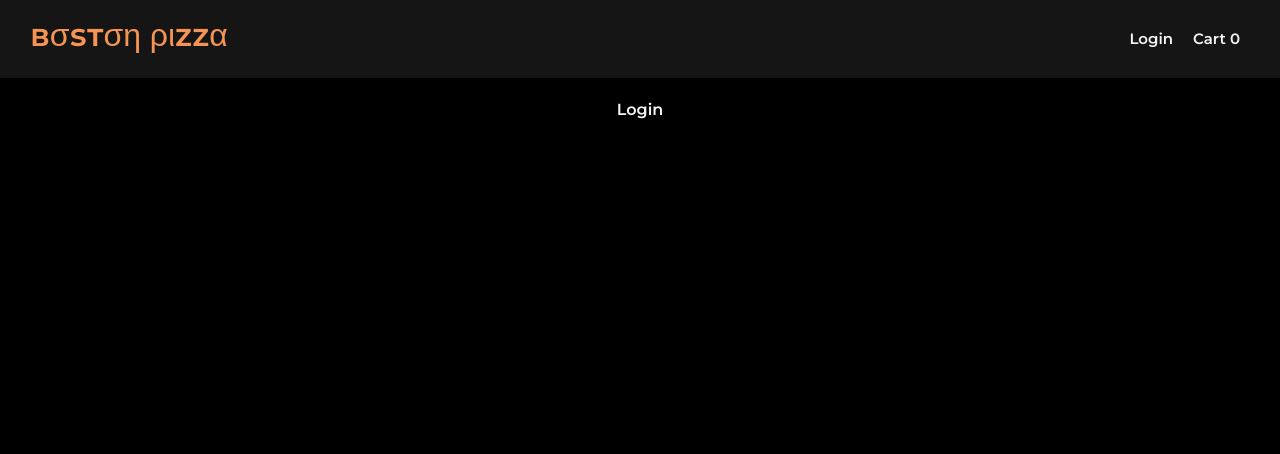
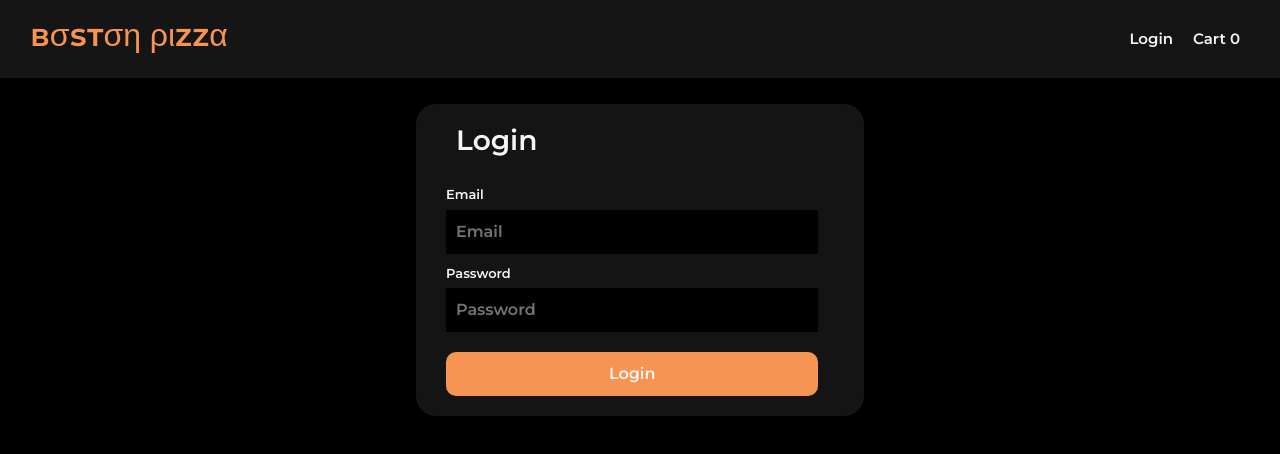
Before and after one commit to PratapTyagi/pizza-mern, a React (Create React App) app: page /login in a window 1280 px wide. Shown: the top 454 px of the page. Built offline with nearby package versions, Linux system fonts and the light colour scheme.

Commit message:
Now data is comming about user after logging in

```diff
--- a/src/actions/userActions.js
+++ b/src/actions/userActions.js
@@ -3,9 +3,20 @@ export const registerUser = (user) => async (dispatch) => {
   dispatch({ type: "USER_REGIISTER_REQUEST" });
 
   try {
-    const res = await axios.post("/api/users/register", { user });
+    const res = await axios.post("/api/users/register", user);
     dispatch({ type: "USER_REGISTER_SUCCESS" });
   } catch (error) {
     dispatch({ type: "USER_REGISTER_FAILED", payload: error });
   }
 };
+
+export const loginUser = (user) => async (dispatch) => {
+  dispatch({ type: "USER_LOGIN_REQUEST" });
+
+  try {
+    const { data } = await axios.post("/api/users/login", user);
+    dispatch({ type: "USER_LOGIN_SUCCESS", payload: data });
+  } catch (error) {
+    dispatch({ type: "USER_LOGIN_FAILED", payload: error });
+  }
+};
--- a/src/components/navabar/Navbar.css
+++ b/src/components/navabar/Navbar.css
@@ -17,14 +17,14 @@
   align-items: center;
 }
 
-.right > .link > .login {
+.right > .link > h5 {
   cursor: pointer;
   padding: 30px 10px;
   margin: 0;
   font-size: 15px;
 }
 
-.right > .link > .login:hover {
+.right > .link > h5:hover {
   background-color: var(--theame-color);
 }
 
--- a/src/components/navabar/Navbar.jsx
+++ b/src/components/navabar/Navbar.jsx
@@ -12,12 +12,8 @@ const Navbar = () => {
         </Link>
       </div>
       <div className="right">
-        <Link
-          className="link"
-          to="/register"
-          style={{ textDecoration: "none" }}
-        >
-          <h5 className="login">Login</h5>
+        <Link className="link" to="/login" style={{ textDecoration: "none" }}>
+          <h5>Login</h5>
         </Link>
 
         <Link className="link" to="/cart" style={{ textDecoration: "none" }}>
--- a/src/reducers/userReducer.js
+++ b/src/reducers/userReducer.js
@@ -20,3 +20,27 @@ export const registerUserReducer = (state = {}, action) => {
       return state;
   }
 };
+
+export const loginUserReducer = (state = {}, action) => {
+  switch (action.type) {
+    case "USER_LOGIN_REQUEST":
+      return {
+        loading: true,
+      };
+
+    case "USER_LOGIN_SUCCESS":
+      return {
+        loading: false,
+        success: true,
+        currentUser: action.payload,
+      };
+    case "USER_LOGIN_FAILED":
+      return {
+        loading: false,
+        error: action.payload,
+      };
+
+    default:
+      return state;
+  }
+};
--- a/src/screens/authentication/Login.css
+++ b/src/screens/authentication/Login.css
@@ -0,0 +1,59 @@
+.login_page {
+  margin-top: 2%;
+}
+
+.login {
+  border-radius: 20px;
+  background-color: rgb(21, 20, 20);
+  margin: auto;
+  width: 35%;
+  text-align: left;
+}
+
+.login > h3 {
+  padding: 20px 0 0 40px;
+}
+
+.login__form {
+  display: flex;
+  flex-direction: column;
+  padding: 10px 0 0 10px;
+}
+
+.login__form > p {
+  margin: 0;
+  padding: 10px 10px 5px 20px;
+  font-size: 13px;
+}
+
+.login__form > input {
+  width: 85%;
+  margin-left: 20px;
+  padding: 10px;
+  font-weight: 2px;
+  outline: none;
+  border: none;
+  color: grey;
+  background-color: black;
+}
+
+.login__form > button {
+  width: 85%;
+  margin: 20px 0 20px 20px;
+  padding: 10px;
+  text-align: center;
+  color: whitesmoke;
+  background-color: var(--theame-color);
+  outline: none;
+  border: none;
+  border-radius: 10px;
+}
+
+@media screen and (max-width: 800px) {
+  .login {
+    width: fit-content;
+  }
+  .login__form {
+    padding: 10px 10px 0 10px;
+  }
+}
--- a/src/screens/authentication/Login.jsx
+++ b/src/screens/authentication/Login.jsx
@@ -1,6 +1,52 @@
 import "./Login.css";
+import { useState, useEffect } from "react";
+
+import { useDispatch, useSelector } from "react-redux";
+import { loginUser } from "../../actions/userActions";
 const Login = () => {
-  return <div className="login">Login</div>;
+  const [email, setemail] = useState("");
+  const [password, setpassword] = useState("");
+
+  const dispatch = useDispatch();
+
+  const login = (e) => {
+    e.preventDefault();
+    const userDetails = {
+      email,
+      password,
+    };
+    dispatch(loginUser(userDetails));
+  };
+
+  return (
+    <div className="login_page">
+      <div className="login">
+        <h3>Login</h3>
+        <form className="login__form">
+          <p>Email</p>
+          <input
+            type="text"
+            placeholder="Email"
+            value={email}
+            onChange={(e) => setemail(e.target.value)}
+            required
+          />
+
+          <p>Password</p>
+          <input
+            type="password"
+            placeholder="Password"
+            value={password}
+            onChange={(e) => setpassword(e.target.value)}
+            required
+          />
+          <button type="submit" onClick={login}>
+            Login
+          </button>
+        </form>
+      </div>
+    </div>
+  );
 };
 
 export default Login;
--- a/src/screens/authentication/Register.jsx
+++ b/src/screens/authentication/Register.jsx
@@ -1,4 +1,7 @@
 import { useState, useEffect } from "react";
+
+import { useDispatch, useSelector } from "react-redux";
+import { registerUser } from "../../actions/userActions";
 
 import "./Register.css";
 const Register = () => {
@@ -6,6 +9,8 @@ const Register = () => {
   const [email, setemail] = useState("");
   const [password, setpassword] = useState("");
   const [cpassword, setcpassword] = useState("");
+
+  const dispatch = useDispatch();
 
   const register = () => {
     if (password !== cpassword) {
@@ -17,6 +22,7 @@ const Register = () => {
         password,
       };
       console.log(user);
+      dispatch(registerUser(user));
     }
   };
 
--- a/src/store/store.js
+++ b/src/store/store.js
@@ -5,12 +5,13 @@ import { composeWithDevTools } from "redux-devtools-extension";
 
 import { getAllPizzaReducer } from "../reducers/pizzaReducers";
 import { cartReducer } from "../reducers/cartReducer";
-import { registerUserReducer } from "../reducers/userReducer";
+import { registerUserReducer, loginUserReducer } from "../reducers/userReducer";
 
 const finalReducer = combineReducers({
   getAllPizzaReducer,
   cartReducer,
   registerUserReducer,
+  loginUserReducer,
 });
 
 const cartItems = localStorage.getItem("cartItems")
```
